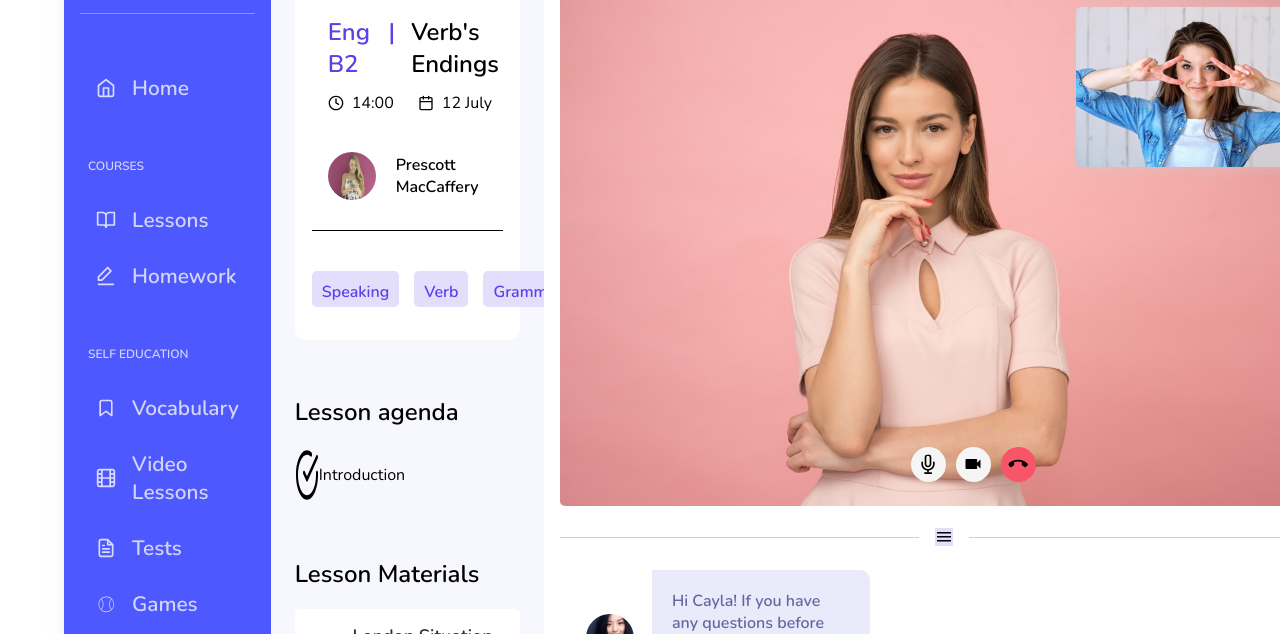
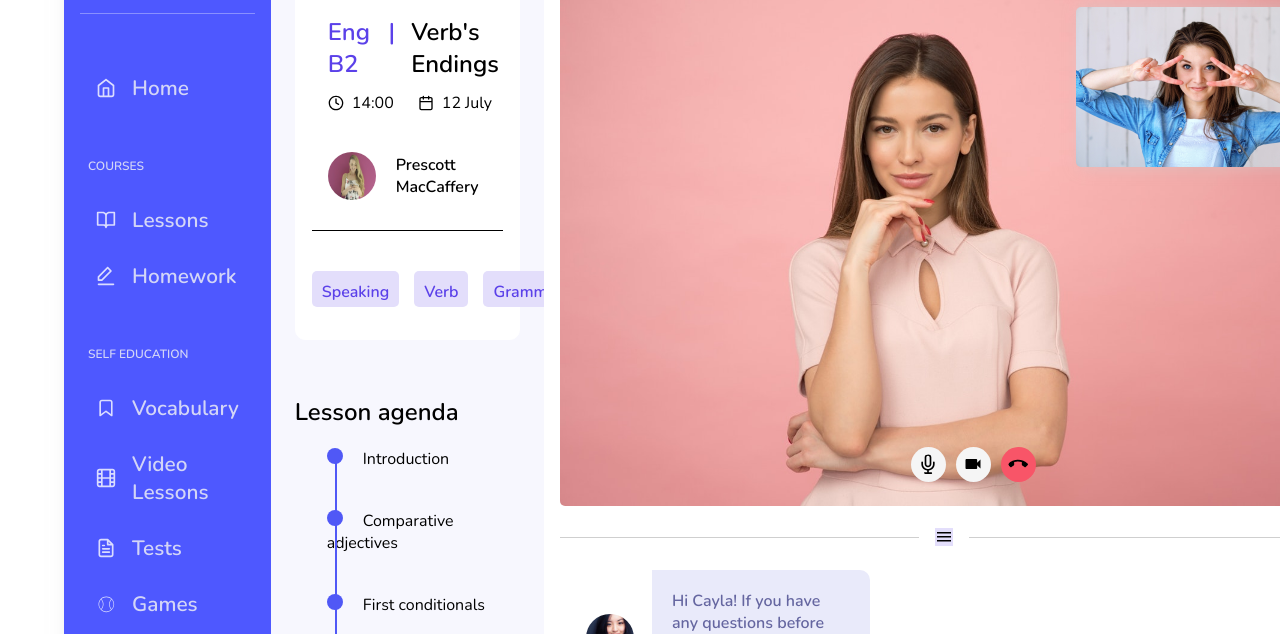
Before and after one commit to jajibhee/HomePage-App, a website built with webpack: page src/pug/index.pug in a window 1280 px wide. Shown: the part 149-783 px from the top of the page. Built offline with nearby package versions, Linux system fonts and the light colour scheme; files whose address does not match are found by name.

Commit message:
list lines and bullets

```diff
--- a/src/pug/index.pug
+++ b/src/pug/index.pug
@@ -75,12 +75,11 @@ html(lang="en")
           h1 Lesson agenda
 
         .agenda__list
-          img(class="list__tick" src="assets/img/check-circle.svg", alt="tick")
-          p.list__text Introduction
-            //- p.list__text Comparative adjectives
-            //- p.list__text First conditionals
-            //- p.list__text Going to
-            //- p.list__text Home work
+          .agenda__list-text Introduction
+          .agenda__list-text Comparative adjectives
+          .agenda__list-text First conditionals
+          .agenda__list-text Going to
+          .agenda__list-text Home work
 
         h1.materials Lesson Materials
         +materialsList("play.svg", "London Situation", "Vedeo Lesson")
--- a/src/sass/app.scss
+++ b/src/sass/app.scss
@@ -276,13 +276,33 @@ body {
 
 .agenda {
   margin-top: 3.5rem;
+  &__list {
+    position: relative;
+    padding-left: 2rem;
 
-  &__list {
-    display: flex;
+    &::before {
+      content: "";
+      position: absolute;
+      background-color: #5058f6;
+      display: inline-block;
+      left: 40px;
+      margin-top: 10px;
+      margin-bottom: 10px;
+      width: 2px;
+      height: 90%;
+    }
+    &-text {
+      margin-bottom: 2.5rem;
+    }
 
-    &__tick {
-      margin-right: 2.5rem;
-      border-left: 4px solid colors(main);
+    &-text::before {
+      content: "";
+      background-color: #5058f6;
+      height: 1rem;
+      display: inline-block;
+      margin-right: 20px;
+      width: 1rem;
+      border-radius: 50%;
     }
   }
 }
```
Also changed, not shown: dist/assets/css/app.css, dist/assets/img/checktick.svg (added), dist/assets/img/ic-check-18px.svg (added), dist/index.html, src/img/checktick.svg (added), src/sass/app.css, 4 other files.
